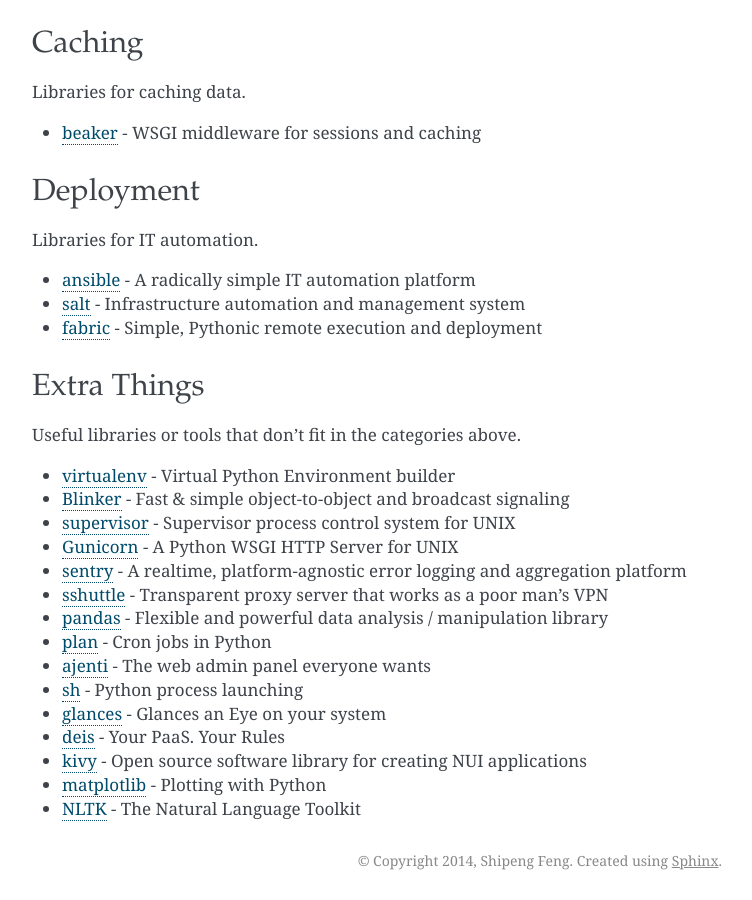
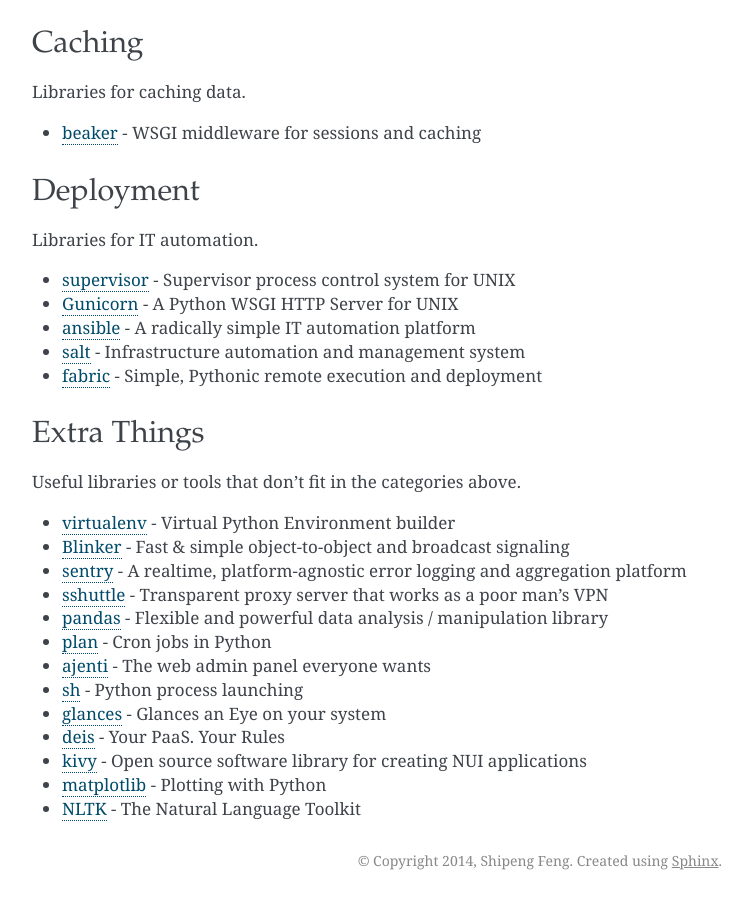
Before and after one commit to fengsp/easy-python, a Sphinx documentation site: the page built from docs/libraries.rst, in a window 1280 px wide and 900 px high, scrolled down 5969 px. Shown: the whole window, without its empty margins (388-1140 px from the left). Built offline with Sphinx 7.4.7, drawn with Linux system fonts in a browser that asks for light colours; part of the change alters nothing that is shown.

```diff
--- a/docs/libraries.rst
+++ b/docs/libraries.rst
@@ -461,11 +461,15 @@ Deployment
 
 Libraries for IT automation.
 
+- `supervisor`_ - Supervisor process control system for UNIX
+- `Gunicorn`_ - A Python WSGI HTTP Server for UNIX
 - `ansible`_ - A radically simple IT automation platform
 - `salt`_ - Infrastructure automation and management system
 - `fabric`_ - Simple, Pythonic remote execution and deployment
 
 
+.. _supervisor: https://github.com/Supervisor/supervisor
+.. _Gunicorn: http://gunicorn.org/
 .. _ansible: http://www.ansible.com/home
 .. _salt: https://github.com/saltstack/salt
 .. _fabric: http://www.fabfile.org/
@@ -478,8 +482,6 @@ Useful libraries or tools that don't fit in the categories above.
 
 - `virtualenv`_ - Virtual Python Environment builder
 - `Blinker`_ - Fast & simple object-to-object and broadcast signaling
-- `supervisor`_ - Supervisor process control system for UNIX
-- `Gunicorn`_ - A Python WSGI HTTP Server for UNIX
 - `sentry`_ - A realtime, platform-agnostic error logging and aggregation platform
 - `sshuttle`_ - Transparent proxy server that works as a poor man's VPN
 - `pandas`_ - Flexible and powerful data analysis / manipulation library
@@ -495,8 +497,6 @@ Useful libraries or tools that don't fit in the categories above.
 
 .. _virtualenv: https://github.com/pypa/virtualenv
 .. _Blinker: http://pythonhosted.org/blinker/
-.. _supervisor: https://github.com/Supervisor/supervisor
-.. _Gunicorn: http://gunicorn.org/
 .. _sentry: https://github.com/getsentry/sentry
 .. _sshuttle: https://github.com/apenwarr/sshuttle
 .. _pandas: http://pandas.pydata.org/
```
